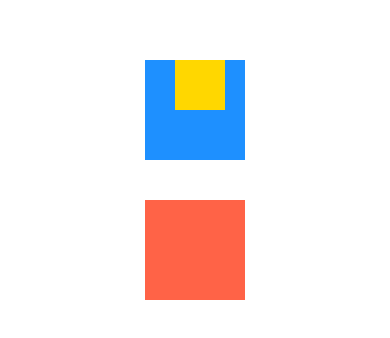
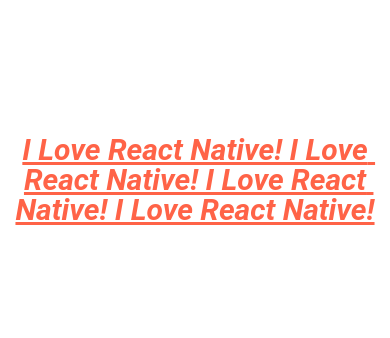
Before and after one commit to germanmb23/ReactNative_DoneWithIt, a React Native app: screen / in a window 390 px wide. Shown: the part 242-580 px from the top of the page. Built offline with nearby package versions, Linux system fonts and the light colour scheme.

Commit message:
Styling Text

```diff
--- a/App.js
+++ b/App.js
@@ -19,32 +19,24 @@ export default function App() {
         alignItems: 'center',
       }}
     >
-      <View
+      <Text
         style={{
-          backgroundColor: 'dodgerblue',
-          width: 100,
-          height: 100,
-          margin: 20,
-          paddingHorizontal: 10,
-          paddingLeft: 30,
+          fontFamily: 'Roboto',
+          fontStyle: 'italic',
+          fontWeight: '600',
+          fontSize: 30,
+          color: 'tomato',
+          textTransform: 'capitalize',
+          textDecorationLine: 'underline',
+          textAlign: 'center',
+          lineHeight: 30,
         }}
       >
-        <View
-          style={{
-            backgroundColor: 'gold',
-            width: 50,
-            height: 50,
-          }}
-        ></View>
-      </View>
-      <View
-        style={{
-          backgroundColor: 'tomato',
-          width: 100,
-          height: 100,
-          margin: 20,
-        }}
-      />
+        I Love React Native! I Love React Native! I Love React Native!
+        I Love React Native!
+      </Text>
     </View>
   );
 }
+
+//https://docs.expo.io/guides/using-custom-fonts/
```
